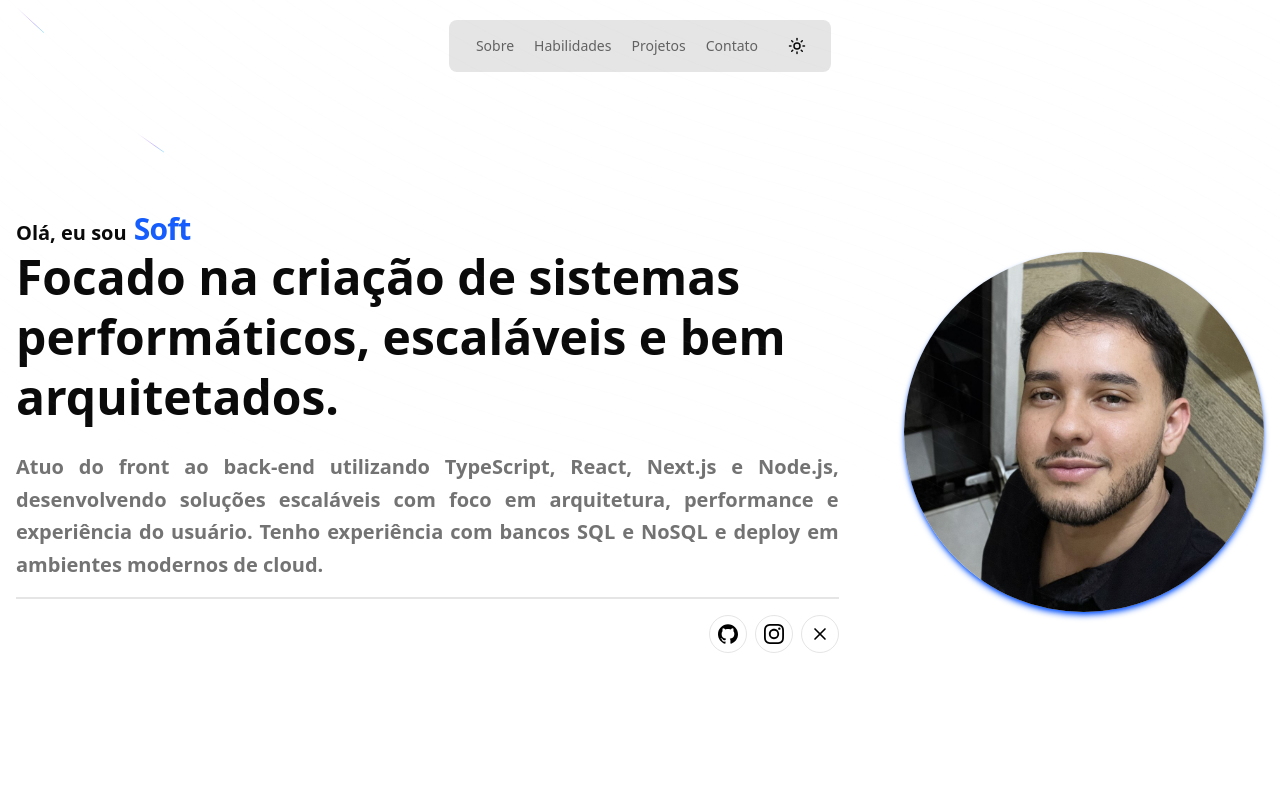
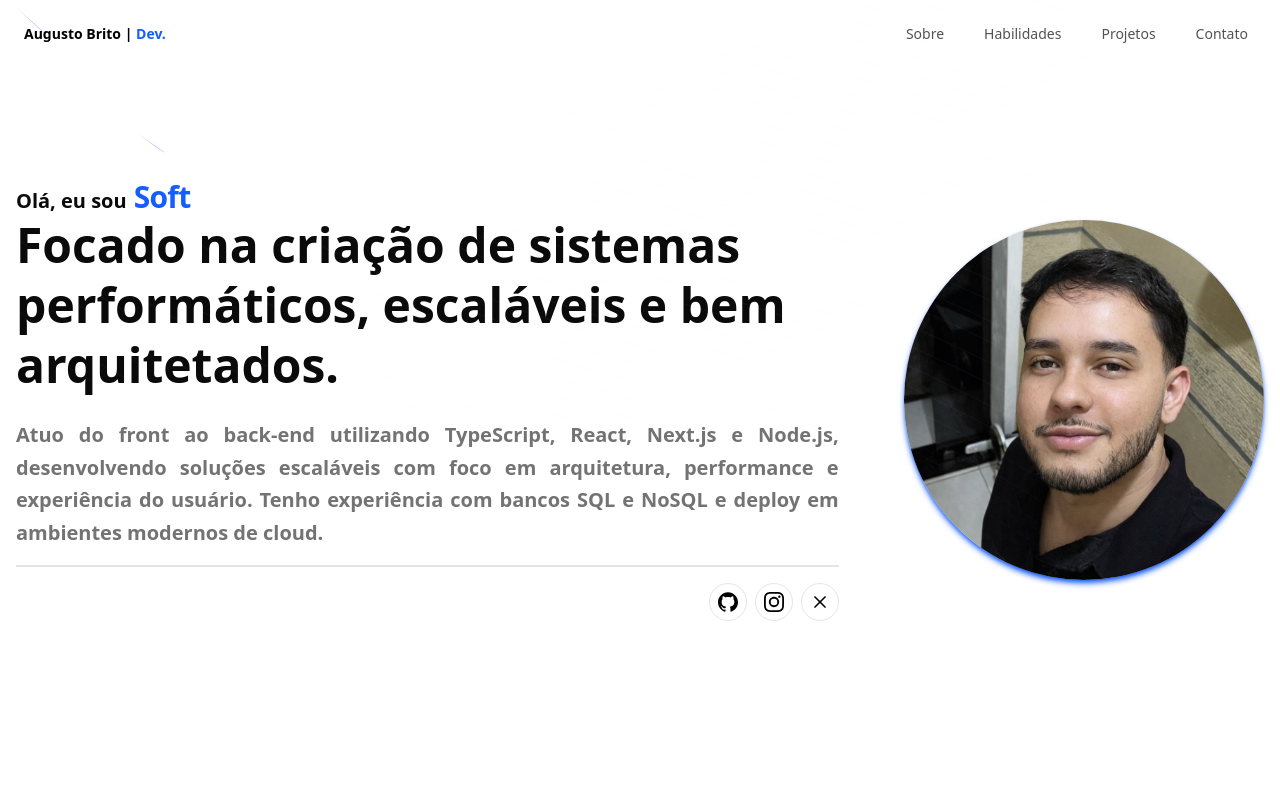
Before and after one commit to wgutto/augusto-brito-portfolio, a Next.js app: page / in a window 1280 px wide. Shown: the top 800 px of the page. Built offline with nearby package versions, Linux system fonts and the light colour scheme.

Commit message:
add rezizable navbar

```diff
--- a/src/app/page.tsx
+++ b/src/app/page.tsx
@@ -6,7 +6,7 @@ export const Page = () => {
   return (
     <div>
       <Header/>
-      <main className="container mx-auto max-w-7xl min-h-screen snap-x snap-mandatory my-8 px-4">
+      <main className="container mx-auto max-w-7xl min-h-screen snap-x snap-mandatory mt-15 md:mt-0 mb-8 px-4">
         <Home/>
         <About/>
       </main>
--- a/src/components/layout/header.tsx
+++ b/src/components/layout/header.tsx
@@ -1,29 +1,53 @@
-import { Tabs, TabsList, TabsTrigger } from "../ui/tabs"
-import { ButtonToggleMode } from "./button-toggle-mode"
+"use client"
+
+import { MobileNav, MobileNavHeader, MobileNavMenu, MobileNavToggle, Navbar, NavbarLogo, NavBody, NavItems } from "../ui/resizable-navbar"
+import { useState } from "react"
 
 export const Header = () => {
+    const [isOpen, setIsOpen] = useState(false)
+
+    const navItems = [
+        { name: "Sobre", link: "#about" },
+        { name: "Habilidades", link: "#skills" },
+        { name: "Projetos", link: "#projects" },
+        { name: "Contato", link: "#contact" }
+    ]
+
     return (
-        <header className="fixed top-5 left-0 w-full z-50">
-            {/* <div className="flex gap-2 text-xl font-bold">
-                    <p>Augusto Brito |</p>
-                    <p className="text-blue-600">Dev.</p>
-            </div> */}
+        <header className="fixed w-full mt-2 z-50">
+            <Navbar>
+                <NavBody className="py-3">
+                    <NavbarLogo />
+                    <NavItems
+                        items={navItems}
+                    />
+                </NavBody>
 
-            <div className="flex items-center justify-center">
-                <div className="flex bg-black/10 py-2 px-4 rounded-md dark:bg-zinc-900/70">
-                    <Tabs className="border-r-2">
-                        <TabsList variant="line">
-                            <TabsTrigger value="sobre" className="cursor-pointer">
-                                <a href="#about">Sobre</a>
-                            </TabsTrigger>
-                            <TabsTrigger value="habilidades" className="cursor-pointer">Habilidades</TabsTrigger>
-                            <TabsTrigger value="projetos" className="cursor-pointer">Projetos</TabsTrigger>
-                            <TabsTrigger value="contato" className="cursor-pointer">Contato</TabsTrigger>
-                        </TabsList>
-                    </Tabs>
-                    <ButtonToggleMode />
-                </div>
-            </div>
+                <MobileNav>
+                    <MobileNavHeader>
+                        <NavbarLogo />
+                        <MobileNavToggle
+                            isOpen={isOpen}
+                            onClick={() => setIsOpen(!isOpen)}
+                        />
+                    </MobileNavHeader>
+
+                    <MobileNavMenu
+                        isOpen={isOpen}
+                        onClose={() => setIsOpen(false)}
+                    >
+                        {navItems.map((item, index) =>
+                            <a
+                                href={item.link}
+                                key={index}
+                                onClick={() => setIsOpen(false)}
+                            >
+                                <p>{item.name}</p>
+                            </a>
+                        )}
+                    </MobileNavMenu>
+                </MobileNav>
+            </Navbar>
         </header>
     )
 }
--- a/src/components/ui/resizable-navbar.tsx
+++ b/src/components/ui/resizable-navbar.tsx
@@ -104,7 +104,7 @@ export const NavBody = ({ children, className, visible }: NavBodyProps) => {
         minWidth: "800px",
       }}
       className={cn(
-        "relative z-60 mx-auto hidden w-full max-w-7xl flex-row items-center justify-between self-start rounded-full bg-transparent px-4 py-2 lg:flex dark:bg-transparent",
+        "relative z-60 mx-auto hidden w-full max-w-7xl flex-row items-center  self-start rounded-full bg-transparent px-4 py-2 lg:flex dark:bg-transparent",
         visible && "bg-white/80 dark:bg-neutral-950/80",
         className,
       )}
@@ -121,7 +121,7 @@ export const NavItems = ({ items, className, onItemClick }: NavItemsProps) => {
     <motion.div
       onMouseLeave={() => setHovered(null)}
       className={cn(
-        "absolute inset-0 hidden flex-1 flex-row items-center justify-center space-x-2 text-sm font-medium text-zinc-600 transition duration-200 hover:text-zinc-800 lg:flex lg:space-x-2",
+        "absolute inset-0 hidden flex-1 flex-row items-center justify-end space-x-2 text-sm mr-4 font-medium text-zinc-600 transition duration-200 hover:text-zinc-800 lg:flex lg:space-x-2",
         className,
       )}
     >
@@ -166,7 +166,7 @@ export const MobileNav = ({ children, className, visible }: MobileNavProps) => {
         damping: 50,
       }}
       className={cn(
-        "relative z-50 mx-auto flex w-full max-w-[calc(100vw-2rem)] flex-col items-center justify-between bg-transparent px-0 py-2 lg:hidden",
+        "relative z-50 flex w-full mx-auto flex-col items-center justify-between bg-transparent py-2 lg:hidden",
         visible && "bg-white/80 dark:bg-neutral-950/80",
         className,
       )}
@@ -183,7 +183,7 @@ export const MobileNavHeader = ({
   return (
     <div
       className={cn(
-        "flex w-full flex-row items-center justify-between",
+        "flex w-full px-4 flex-row items-center justify-between",
         className,
       )}
     >
@@ -206,7 +206,7 @@ export const MobileNavMenu = ({
           animate={{ opacity: 1 }}
           exit={{ opacity: 0 }}
           className={cn(
-            "absolute inset-x-0 top-16 z-50 flex w-full flex-col items-start justify-start gap-4 rounded-lg bg-white px-4 py-8 shadow-[0_0_24px_rgba(34,_42,_53,_0.06),_0_1px_1px_rgba(0,_0,_0,_0.05),_0_0_0_1px_rgba(34,_42,_53,_0.04),_0_0_4px_rgba(34,_42,_53,_0.08),_0_16px_68px_rgba(47,_48,_55,_0.05),_0_1px_0_rgba(255,_255,_255,_0.1)_inset] dark:bg-neutral-950",
+            "absolute inset-x-0 top-10 z-50 flex w-full mx-auto flex-col items-end justify-start gap-4 rounded-lg bg-white p-4 shadow-[0_0_24px_rgba(34,_42,_53,_0.06),_0_1px_1px_rgba(0,_0,_0,_0.05),_0_0_0_1px_rgba(34,_42,_53,_0.04),_0_0_4px_rgba(34,_42,_53,_0.08),_0_16px_68px_rgba(47,_48,_55,_0.05),_0_1px_0_rgba(255,_255,_255,_0.1)_inset] dark:bg-neutral-950",
             className,
           )}
         >
@@ -225,9 +225,9 @@ export const MobileNavToggle = ({
   onClick: () => void;
 }) => {
   return isOpen ? (
-    <IconX className="text-black dark:text-white" onClick={onClick} />
+    <IconX className="size-7 text-black dark:text-white" onClick={onClick} />
   ) : (
-    <IconMenu2 className="text-black dark:text-white" onClick={onClick} />
+    <IconMenu2 className="size-7 text-black dark:text-white" onClick={onClick} />
   );
 };
 
@@ -237,13 +237,7 @@ export const NavbarLogo = () => {
       href="#"
       className="relative z-20 mr-4 flex items-center space-x-2 px-2 py-1 text-sm font-normal text-black"
     >
-      <img
-        src="https://assets.aceternity.com/logo-dark.png"
-        alt="logo"
-        width={30}
-        height={30}
-      />
-      <span className="font-medium text-black dark:text-white">Startup</span>
+      <p className="font-semibold text-black dark:text-white">Augusto Brito | <span className="font-semibold text-blue-600">Dev.</span></p>
     </a>
   );
 };
```
